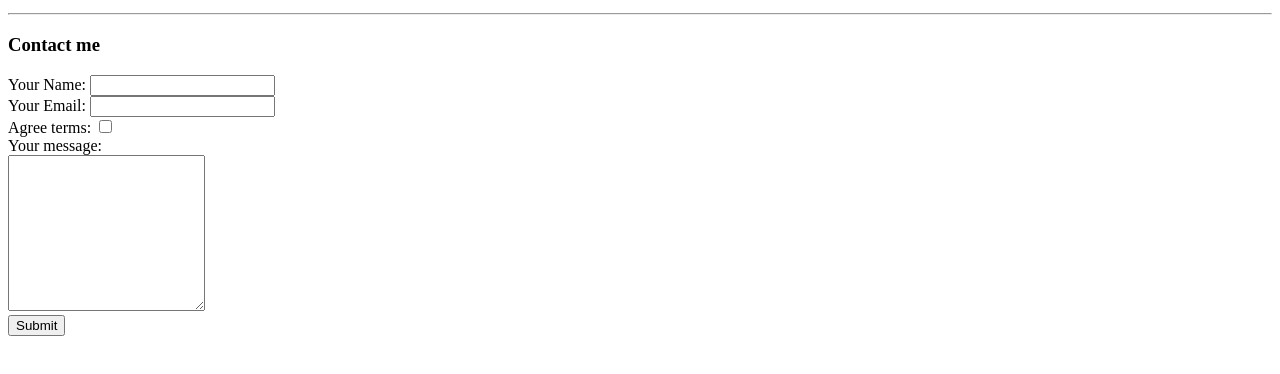
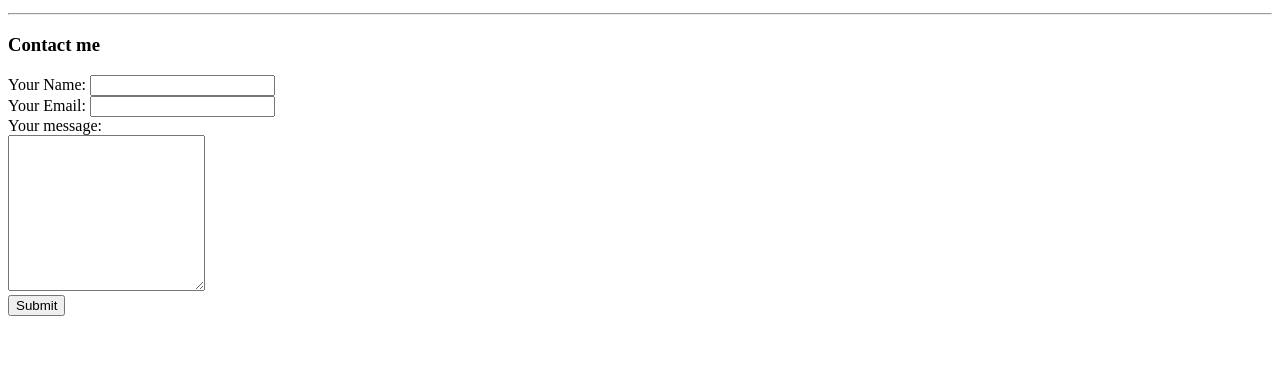
Before and after one commit to Jamr1001/cv_test, a plain HTML site: page Pages/Contact.html in a window 1280 px wide. Shown: the part 98-472 px from the top of the page. Drawn offline with Linux system fonts and the light colour scheme.

Commit message:
Update Contact.html

```diff
--- a/Pages/Contact.html
+++ b/Pages/Contact.html
@@ -21,8 +21,6 @@
         <input type="text"><br>
         <label name="yourEmail">Your Email: </label>
         <input type="email"><br>
-        <label>Agree terms: </label>
-        <input type="checkbox"><br>
         <label name="yourMesage">Your message:</label><br>
         <textarea name="" rows="10" cols="22"></textarea><br>
         <input type="submit" name="" id="">
```
